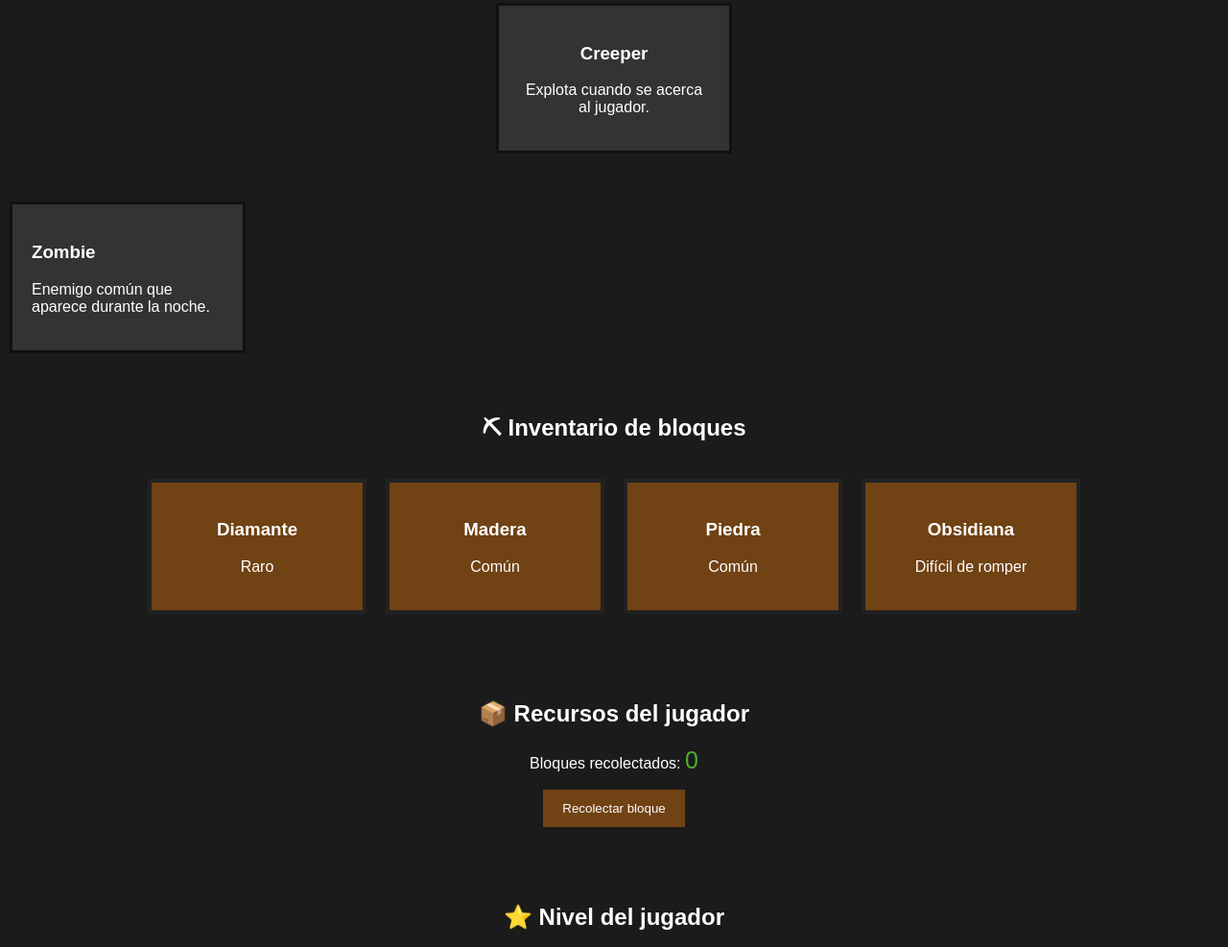
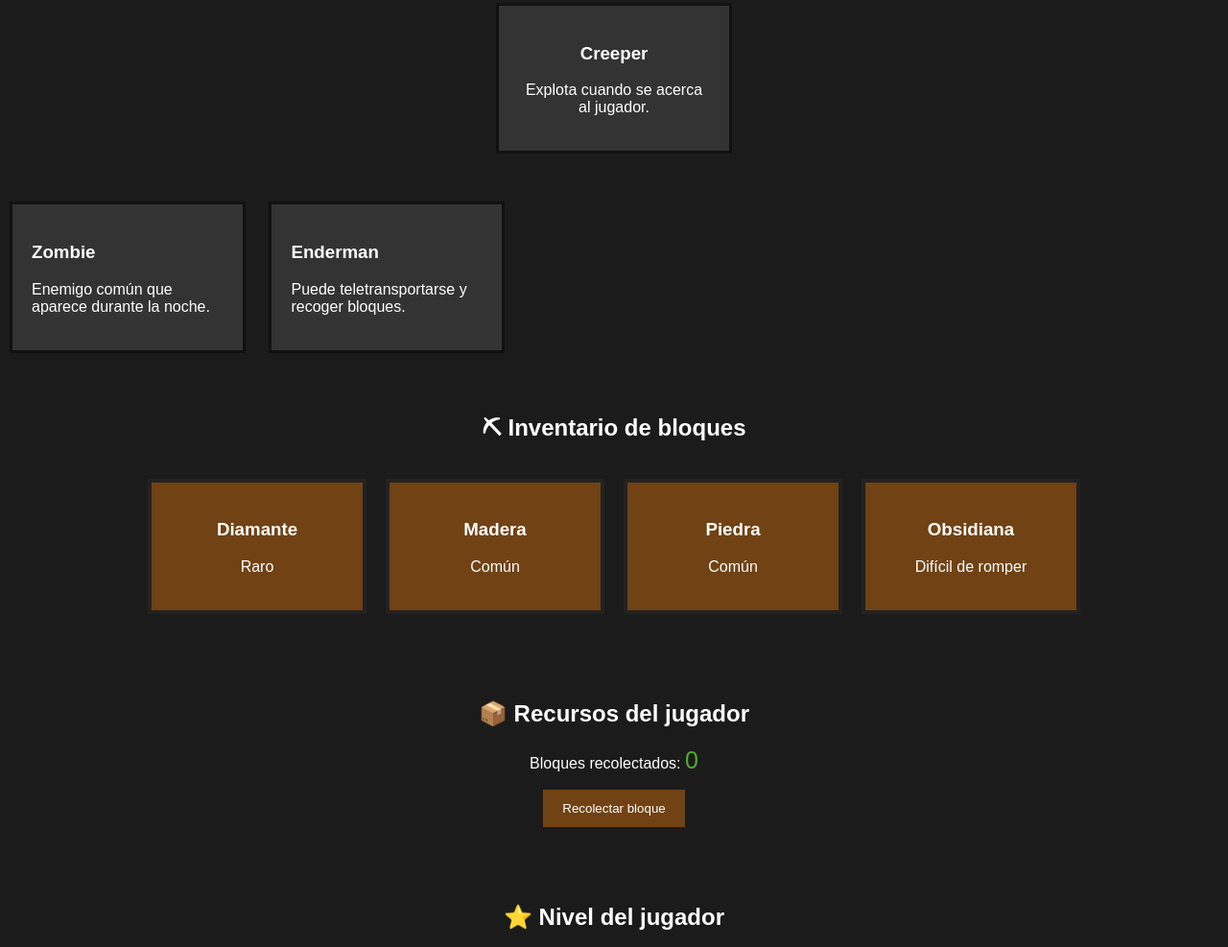
Before and after one commit to jeremyoviedofwd-rats/laboratorio-5, a plain HTML site: page pages/index.html in a window 1280 px wide. Shown: the part 744-1731 px from the top of the page at 96% size. Drawn offline with Linux system fonts and the light colour scheme.

Commit message:
feat(mobs): agregar ficha de enderman

```diff
--- a/pages/index.html
+++ b/pages/index.html
@@ -35,6 +35,15 @@
     <h3>Zombie</h3>
     <p>Enemigo común que aparece durante la noche.</p>
 </div>
+<div class="criatura">
+    <h3>Enderman</h3>
+    <p>Puede teletransportarse y recoger bloques.</p>
+</div>
+
+
+
+
+
 
       <section class="inventario">
         <h2>⛏ Inventario de bloques</h2>
```
